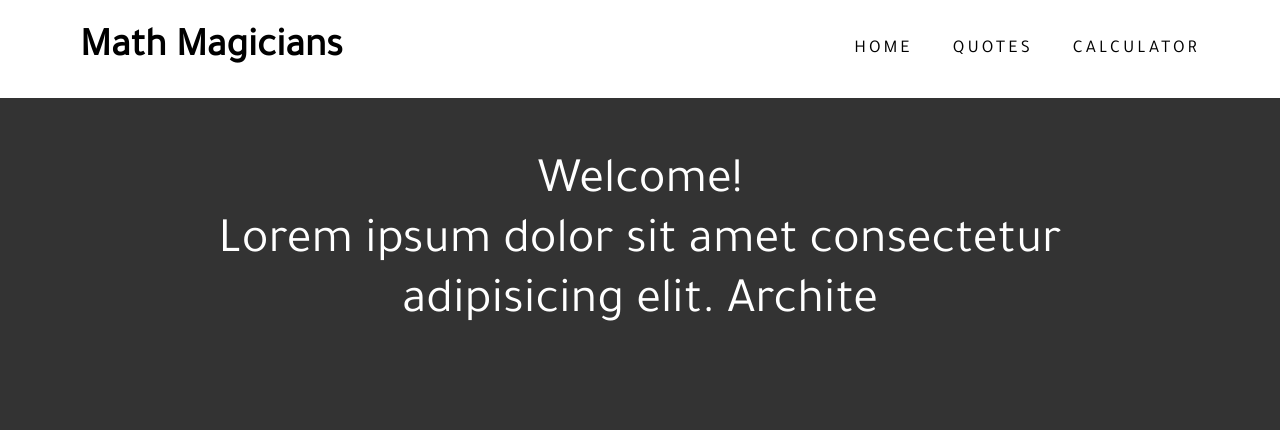
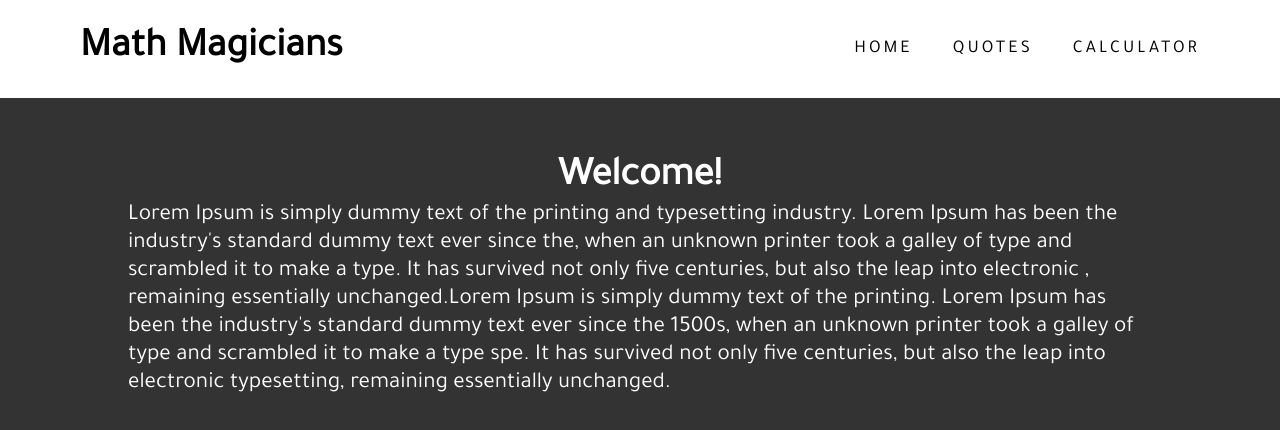
Before and after one commit to abdulhamiid/calculator, a React (Create React App) app: page / in a window 1280 px wide. Shown: the top 430 px of the page. Built offline with nearby package versions, Linux system fonts and the light colour scheme; a web font is replaced by a local one.

Commit message:
Refactore code to proper html5 semantics

```diff
--- a/src/App.css
+++ b/src/App.css
@@ -9,6 +9,10 @@
 body {
   background-color: #333;
   font-family: 'Tajawal', sans-serif;
+}
+
+li {
+  list-style: none;
 }
 
 h1 {
@@ -115,11 +119,6 @@ nav a:hover {
   margin-bottom: 20px;
 }
 
-.main-section p {
-  font-size: 50px;
-  text-align: center;
-}
-
 #quote {
   font-family: 'Rubik Moonrocks', cursive;
 }
--- a/src/components/Calculator.js
+++ b/src/components/Calculator.js
@@ -16,9 +16,10 @@ export const Calculator = () => {
   const { total, next, operation } = obj;
 
   return (
-    <div>
+    <>
       <Navbar />
-      <h2 id="calc-title">Let us do some Maths!</h2>
+      <main>
+        <h1 id="calc-title">Let us do some Maths!</h1>
         <div id="calc-body">
           <form>
             <input value={(total || '') + (operation || '') + (next || '')} onChange={(e) => handleClick(e)} />
@@ -45,7 +46,8 @@ export const Calculator = () => {
             <button type="button" className="orange" name="=" onClick={handleClick}>=</button>
           </div>
         </div>
-    </div>
+      </main>
+    </>
   );
 };
 
--- a/src/components/Home.js
+++ b/src/components/Home.js
@@ -6,13 +6,13 @@ function Home() {
     <>
       <Navbar />
       <main className="main-section">
+        <h1>
+          Welcome!
+        </h1>
         <p>
-          Welcome!
-          <br />
-          Lorem ipsum dolor sit amet consectetur adipisicing elit. Archite
+        Lorem Ipsum is simply dummy text of the printing and typesetting industry. Lorem Ipsum has been the industry's standard dummy text ever since the, when an unknown printer took a galley of type and scrambled it to make a type. It has survived not only five centuries, but also the leap into electronic , remaining essentially unchanged.Lorem Ipsum is simply dummy text of the printing. Lorem Ipsum has been the industry's standard dummy text ever since the 1500s, when an unknown printer took a galley of type and scrambled it to make a type spe. It has survived not only five centuries, but also the leap into electronic typesetting, remaining essentially unchanged.
         </p>
       </main>
-
     </>
   );
 }
--- a/src/components/Navbar.js
+++ b/src/components/Navbar.js
@@ -6,12 +6,20 @@ import {
 function Navbar() {
   return (
     <nav>
-      <h1>Math Magicians</h1>
-      <div className="nav">
-        <Link to="/">Home</Link>
-        <Link to="/quotes">Quotes</Link>
-        <Link to="/calculator">Calculator</Link>
-      </div>
+      <header>
+        <h1>Math Magicians</h1>
+      </header>
+      <ul className="nav">
+        <li>
+          <Link to="/">Home</Link>
+        </li>
+        <li>
+          <Link to="/quotes">Quotes</Link>
+        </li>
+        <li>
+          <Link to="/calculator">Calculator</Link>
+        </li>
+      </ul>
     </nav>
   );
 }
```
Lines whose indentation alone changed are shown as unchanged.
